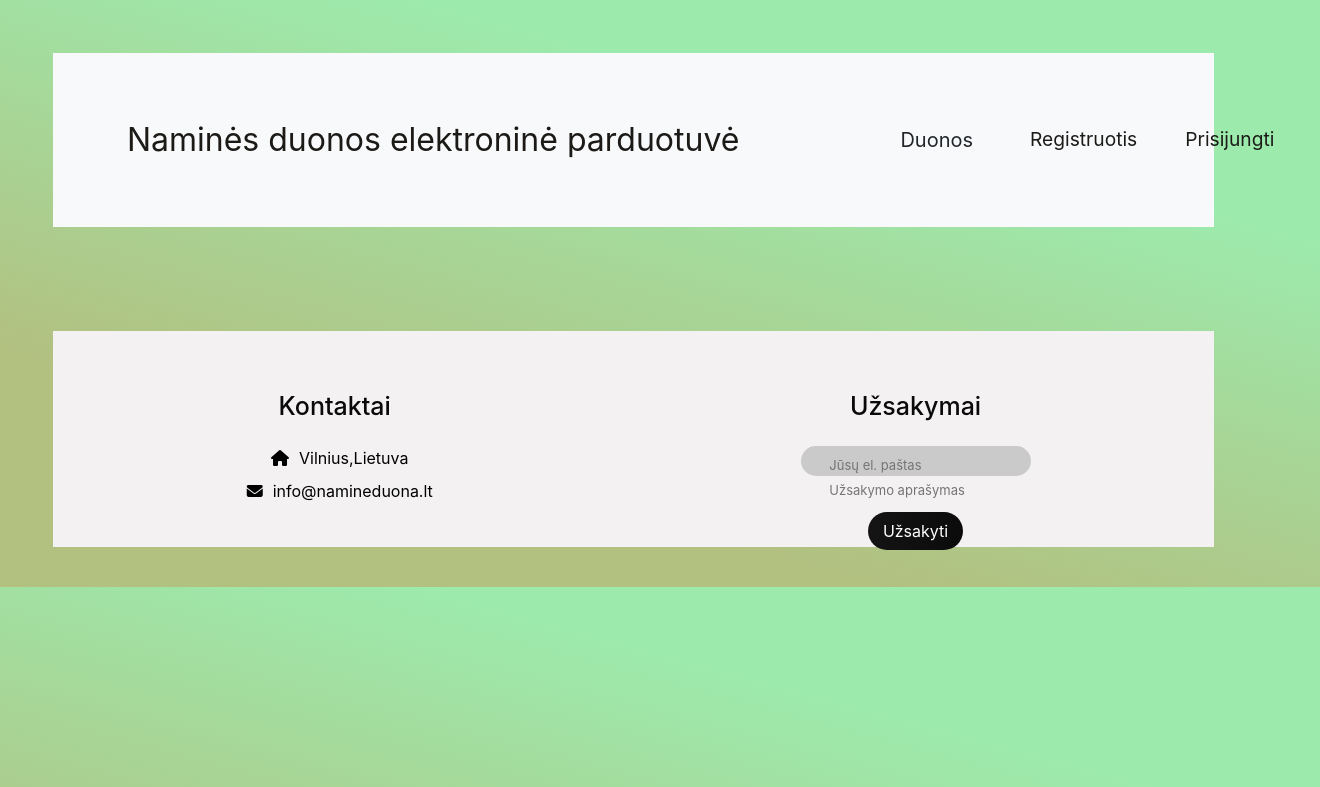
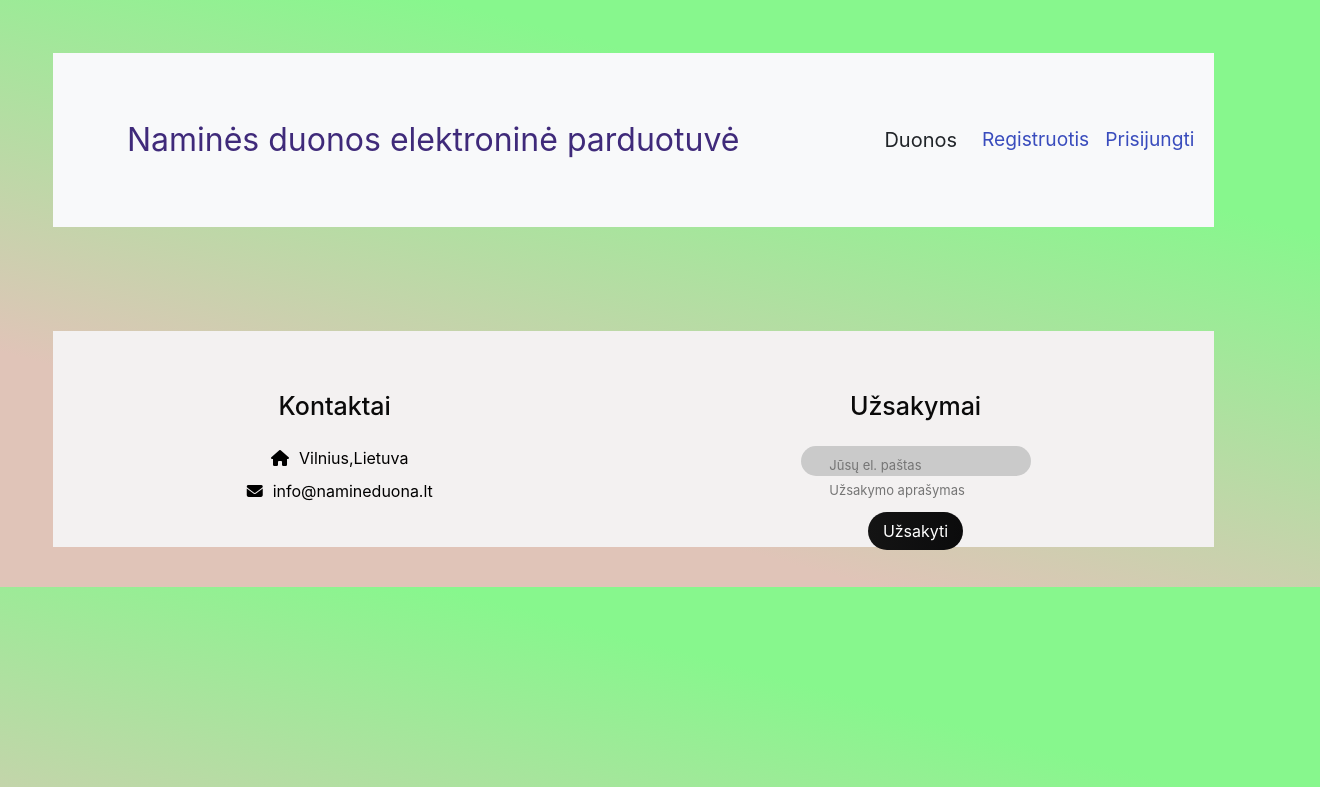
Before and after one commit to AurimasPlaipa/namines-duonos-elektronine-parduotuve-veikia, a Flask app: page /breads/1 in a window 1320 px wide. Shown: the top 787 px of the page. Run offline with Flask 2, Linux system fonts and the light colour scheme; some libraries are stand-ins or nearby versions.

Commit message:
pakeitimai20230315

```diff
--- a/seed_data.py
+++ b/seed_data.py
@@ -14,8 +14,8 @@ bread5 = Bread("Naminė duona su saulėgrąžomis",  "Ruginių ir kvietinių mil
 bread6 = Bread("Naminė duona su riešutais ir medumi",  "Ruginių ir kvietinių miltų duona, kepta naudojant natūralų raugą. Duona su riešutais ir medumi, be konservantų", "6.00"),
 bread7 = Bread("Naminė duona su vaisiais",  "Ruginių ir kvietinių miltų duona, kepta naudojant natūralų raugą. Duona su vaisiais, be konservantų", "7.00")
 
-db.session.add_all([bread1, bread2])
-# db.session.add_all([bread1, bread2, bread3, bread4, bread5, bread6, bread7])
+
+db.session.add_all([bread1, bread2, bread3, bread4, bread5, bread6, bread7])
 
 db.session.commit()
 
--- a/static/header.js
+++ /dev/null
@@ -1,5 +0,0 @@
-$(".card-id").hover(function() {
-    $(this).addClass("blur");
-}, function() {
-    $(this).removeClass("blur");
-});
--- a/static/styles.css
+++ b/static/styles.css
@@ -1,7 +1,7 @@
 body {
     margin: 4% 8% 3% 4%;
     text-align: center;
-    background-image: -webkit-linear-gradient(75deg, #b2c080 25%, #9cebad 75%)
+    background-image: -webkit-linear-gradient(75deg, #e0c4b8 25%, #87f78d 75%)
 }
 
 .navbar {
@@ -15,23 +15,23 @@ body {
 }
 
 .navbar-light .navbar-brand {
-    color: #1b1a17;
+    color: #1c0361d7;
     padding-right: 7rem;
     padding-left: 1rem;
     font-size: 2rem;
 }
 
 .navbar-light .navbar-nav .active>.nav-link, .navbar-light .navbar-nav .nav-link.active, .navbar-light .navbar-nav .nav-link.show, .navbar-light .navbar-nav .show>.nav-link {
-    color: #1b1a17;
+    color: #4a3cc7;
 }
 
 .navbar-light .navbar-nav .nav-link {
-    color: #1b1a17;
+    color: #394cbd;
     font-size: 1.2rem;
 }
 
 .navbar-light .navbar-nav .nav-link:focus, .navbar-light .navbar-nav .nav-link:hover {
-    color: #a35709 !important;
+    color: #703b05 !important;
 }
 
 .dropdown:hover .dropdown-menu {
--- a/templates/base.html
+++ b/templates/base.html
@@ -32,7 +32,7 @@
     <script src="https://maxcdn.bootstrapcdn.com/bootstrap/4.0.0/js/bootstrap.min.js" integrity="sha384-JZR6Spejh4U02d8jOt6vLEHfe/JQGiRRSQQxSfFWpi1MquVdAyjUar5+76PVCmYl" crossorigin="anonymous"></script>
     <script src="https://kit.fontawesome.com/3b64579bbf.js" crossorigin="anonymous"></script>
     <script src="https://ajax.googleapis.com/ajax/libs/jquery/3.6.0/jquery.min.js"></script>
-    <script src="/static/header.js" charset="utf-8"></script>
+
 
     <!--Footer-->
     <footer>
--- a/templates/header.html
+++ b/templates/header.html
@@ -4,6 +4,7 @@
     <meta charset="UTF-8">
     <link rel="stylesheet" href="https://maxcdn.bootstrapcdn.com/bootstrap/4.0.0/css/bootstrap.min.css" integrity="sha384-Gn5384xqQ1aoWXA+058RXPxPg6fy4IWvTNh0E263XmFcJlSAwiGgFAW/dAiS6JXm" crossorigin="anonymous">
     <link rel="stylesheet" href="{{ url_for('static', filename='styles.css') }}">
+    <!-- <link rel="stylesheet" href="{{ url_for('static', filename='1.jpg') }}"> -->
 
     <!-- Font Awesome Icons -->
     <script src="https://kit.fontawesome.com/3b64579bbf.js" crossorigin="anonymous"></script>
@@ -19,29 +20,29 @@
 
         <div class="collapse navbar-collapse" id="navbarNavDropdown">
             <ul class="navbar-nav mr-auto">
-                <li class="nav-item dropdown">
+                <li class="nav-bread dropdown">
                   <a  href="{{ url_for('selected_query', q='bread') }}"  aria-haspopup="true" aria-expanded="false" class="btn btn-light btn-lg">
                     Duonos
                   </a>
             </ul>
             <ul class="navbar-nav ml-auto">
                 {% if not current_user.is_authenticated: %}
-                <li class="nav-item">
+                <li class="nav-bread">
                     <a class="nav-link mr-auto" href="{{ url_for('register') }}">Registruotis</a>
                 </li>
-                <li class="nav-item">
+                <li class="nav-bread">
                     <a class="nav-link" href="{{ url_for('login') }}">Prisijungti</a>
                 </li>
                 {% else: %}
-                <li class="nav-item">
+                <li class="nav-bread">
                   <a class="nav-link" href="{{ url_for('my_bag_page') }}"><i class="fas fa-shopping-cart"></i></a>
                 </li>
 
-                <li class="nav-item dropdown">
+                <li class="nav-bread dropdown">
                     <a class="nav-link dropdown-toggle" href="{{ url_for('home') }}" id="navbarDropdownMenuProfile" role="button" data-toggle="dropdown" aria-haspopup="true" aria-expanded="false"><i class="fas fa-user"></i></a>
                     <div class="dropdown-menu" aria-labelledby="navbarDropdownMenuProfile">
-                        <a class="dropdown-item" href="{{ url_for('my_bag_page') }}">Mano krepšelis</a>
-                        <a class="dropdown-item" href="{{url_for('log_out')}}">Atsijungti</a>
+                        <a class="dropdown-bread" href="{{ url_for('my_bag_page') }}">Mano krepšelis</a>
+                        <a class="dropdown-bread" href="{{url_for('log_out')}}">Atsijungti</a>
                     </div>
                 </li>
                 {% endif %}
--- a/templates/index.html
+++ b/templates/index.html
@@ -13,7 +13,7 @@
                         <div class="card">
                             <div class="image-text-holder">
                                 <a href="{{ url_for('selected_bread', bread_id=bread.id) }}">
-                                    <!-- <img src="{{'static/uploads' }}" class="card-img-top card-id img-fluid"> -->
+                                    <img src="{{'static/uploads' }}" class="card-img-top card-id img-fluid">
                                     <img src="{{ url_for('static', filename='uploads/1.jpg') }}" class="card-img-top card-id img-fluid">
 
                                 </a>
--- a/templates/selected-query.html
+++ b/templates/selected-query.html
@@ -22,7 +22,7 @@
                                     {% if bread.supply >= 1%}
                                          <div class="buy d-flex justify-content-between align-items-center">
                                             <div class="text-black font-weight-bold"><h5 class="mt-2">€{{ bread.price }}</h5></div>
-                                             <a href="{{ url_for('add_item_to_bag', item_id=item.id) }}" class="btn btn-secondary"><i class="fas fa-shopping-cart"></i>Į krepšelį</a>
+                                             <a href="{{ url_for('add_bread_to_bag', bread_id=bread.id) }}" class="btn btn-secondary"><i class="fas fa-shopping-cart"></i>Į krepšelį</a>
                                           </div>
                                     {% else %}
                                         <button class="btn btn-primary" disabled>Šiuo metu neturime</button>
```
Also changed, not shown: other parts of static/styles.css (+1 -48 lines), 3 other files.
